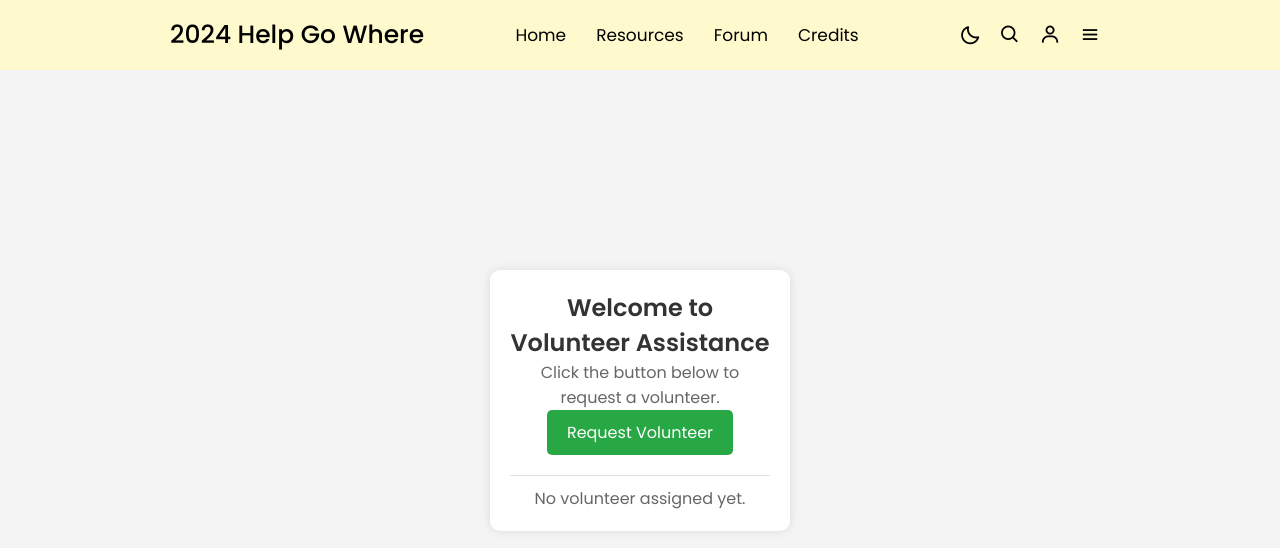
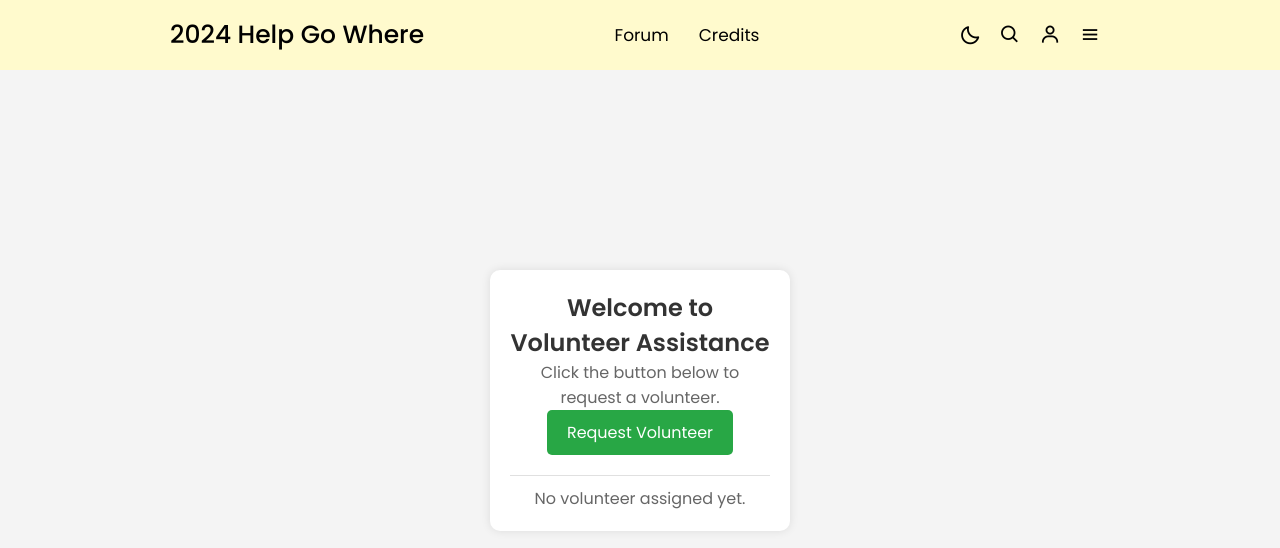
Before and after one commit to Anne-Marie-Sim/YouthxHack-TeamSNAKE, a plain HTML site: page public/request.html in a window 1280 px wide. Drawn offline with nearby package versions, Linux system fonts and the light colour scheme; no server answers.

Commit message:
update request.html nav bar

```diff
--- a/public/request.html
+++ b/public/request.html
@@ -26,8 +26,6 @@
 
             <div class="menu">
                 <ul class="nav-links">
-                    <li><a href="../public/index.html">Home</a></li>
-                    <li><a href="../public/resources.html">Resources</a></li>
                     <li><a href="../public/forum.html">Forum</a></li>
                     <li><a href="../public/credits.html">Credits</a></li>
                 </ul>
```
